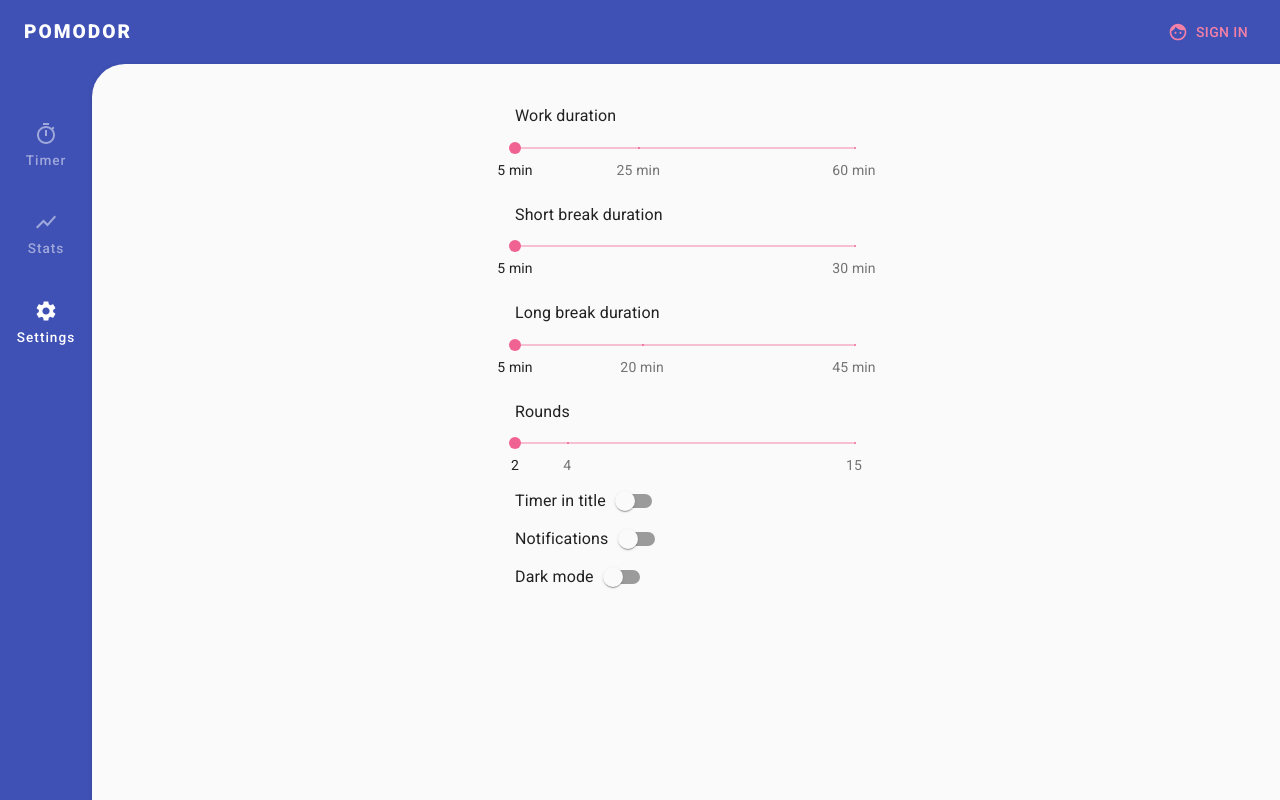
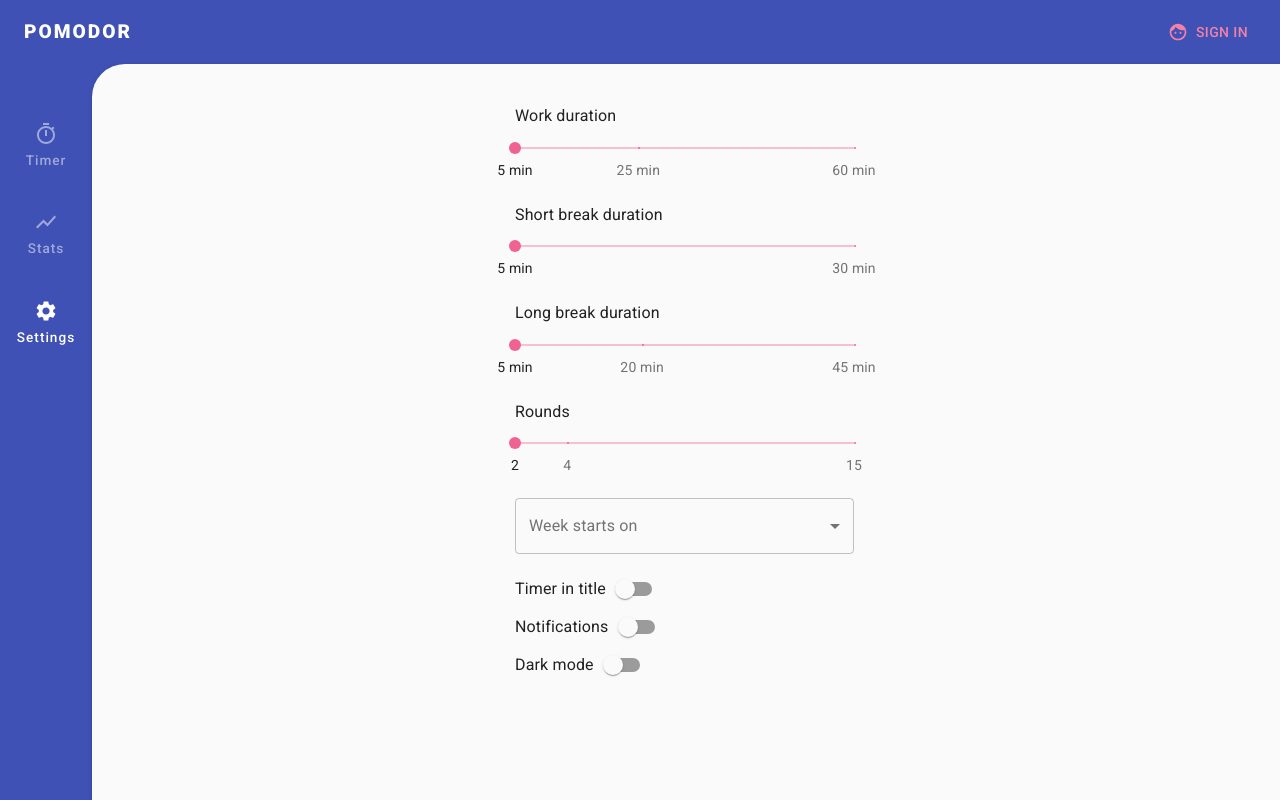
Before and after one commit to juZanette/PomodoroTimer, a React (Create React App) app: page /settings in a window 1280 px wide. Built offline with nearby package versions, Linux system fonts and the light colour scheme; no server answers.

Commit message:
:sparkles: Select first day of the week

```diff
--- a/src/data/settings/actions.js
+++ b/src/data/settings/actions.js
@@ -119,6 +119,23 @@ export const startSetDarkMode = (darkMode) => {
   }
 }
 
+export const setFirstDayOfTheWeek = (firstDayOfTheWeek) => ({
+  type: 'SET_FIRST_DAY_OF_THE_WEEK',
+  firstDayOfTheWeek,
+})
+
+export const startSetFirstDayOfTheWeek = (firstDayOfTheWeek) => {
+  return async (dispatch, getState) => {
+    const uid = getState().auth.uid
+
+    await fs
+      .doc(`users/${uid}`)
+      .set({ settings: { firstDayOfTheWeek } }, { merge: true })
+
+    dispatch(setFirstDayOfTheWeek(firstDayOfTheWeek))
+  }
+}
+
 export const setSettings = (settings) => ({
   type: 'SET_SETTINGS',
   settings,
--- a/src/data/settings/reducer.js
+++ b/src/data/settings/reducer.js
@@ -6,6 +6,7 @@ const defaultState = {
   showTimerInTitle: true,
   showNotifications: true,
   darkMode: false,
+  firstDayOfTheWeek: 'Monday',
 }
 
 const initialState = {
@@ -16,6 +17,7 @@ const initialState = {
   showTimerInTitle: null,
   showNotifications: null,
   darkMode: null,
+  firstDayOfTheWeek: null,
 }
 
 export const reducer = (state = initialState, action) => {
@@ -55,6 +57,11 @@ export const reducer = (state = initialState, action) => {
         ...state,
         darkMode: action.darkMode,
       }
+    case 'SET_FIRST_DAY_OF_THE_WEEK':
+      return {
+        ...state,
+        firstDayOfTheWeek: action.firstDayOfTheWeek,
+      }
     case 'SET_SETTINGS':
       return {
         ...defaultState,
--- a/src/scenes/Settings/Settings.js
+++ b/src/scenes/Settings/Settings.js
@@ -1,8 +1,9 @@
 import React from 'react'
-import { Sliders } from './components/Sliders'
 import styled from 'styled-components'
 import { useTheme } from '@material-ui/core'
+import { Sliders } from './components/Sliders'
 import { Switches } from './components/Switches'
+import { DaySelect } from './components/DaySelect'
 
 const Container = styled.div`
   width: 300px;
@@ -22,6 +23,7 @@ export const Settings = () => {
   return (
     <Container theme={theme}>
       <Sliders />
+      <DaySelect />
       <Switches />
     </Container>
   )
--- /dev/null
+++ b/src/scenes/Settings/components/DaySelect.js
@@ -0,0 +1,53 @@
+import React, { useEffect, useState } from 'react'
+import { useSelector, useDispatch } from 'react-redux'
+import styled from 'styled-components'
+import Box from '@material-ui/core/Box'
+import MatFormControl from '@material-ui/core/FormControl'
+import Select from '@material-ui/core/Select'
+import InputLabel from '@material-ui/core/InputLabel'
+import MenuItem from '@material-ui/core/MenuItem'
+import { startSetFirstDayOfTheWeek } from '../../../data/settings/actions'
+
+const FormControl = styled(MatFormControl)`
+  width: 100%;
+`
+
+export const DaySelect = () => {
+  const [day, setDay] = useState('')
+
+  const firstDayOfTheWeek = useSelector(
+    (state) => state.settings.firstDayOfTheWeek
+  )
+
+  useEffect(() => {
+    if (firstDayOfTheWeek !== null && firstDayOfTheWeek !== undefined) {
+      setDay(firstDayOfTheWeek)
+    }
+  }, [firstDayOfTheWeek])
+
+  const dispatch = useDispatch()
+
+  const handleChange = (event) => {
+    const day = event.target.value
+
+    setDay(day)
+    dispatch(startSetFirstDayOfTheWeek(day))
+  }
+
+  return (
+    <Box my={2}>
+      <FormControl variant="outlined">
+        <InputLabel id="day-select">Week starts on</InputLabel>
+        <Select
+          labelId="day-select"
+          value={day}
+          onChange={handleChange}
+          label="Week starts on"
+        >
+          <MenuItem value="Monday">Monday</MenuItem>
+          <MenuItem value="Sunday">Sunday</MenuItem>
+        </Select>
+      </FormControl>
+    </Box>
+  )
+}
```
